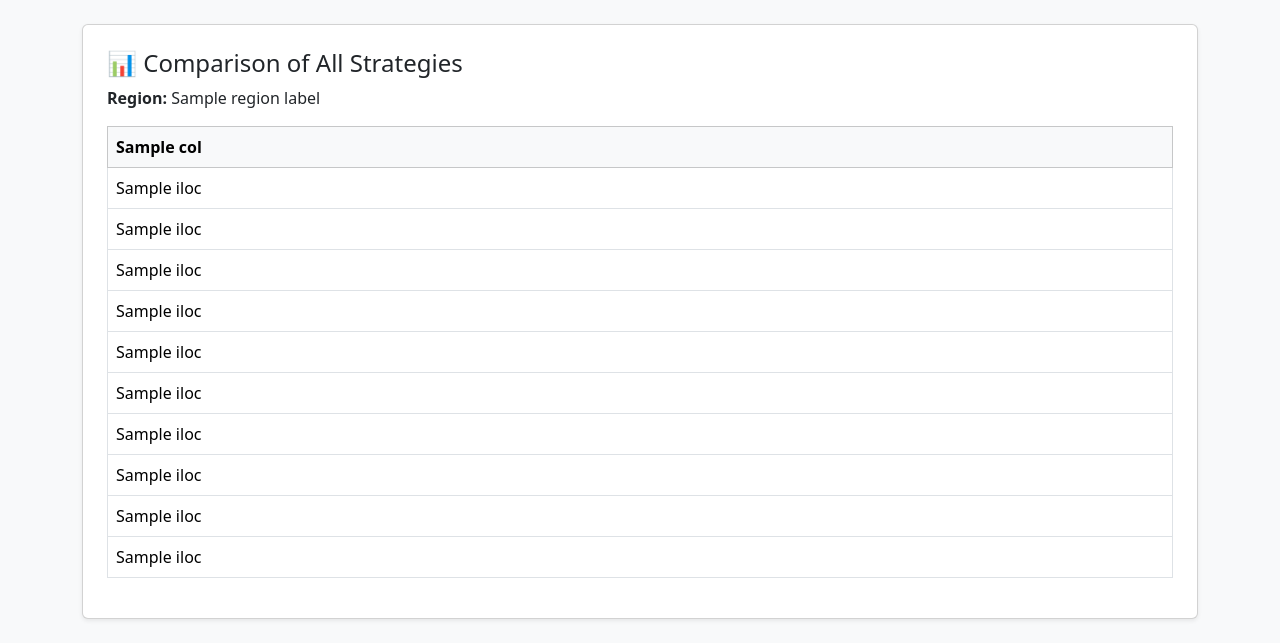
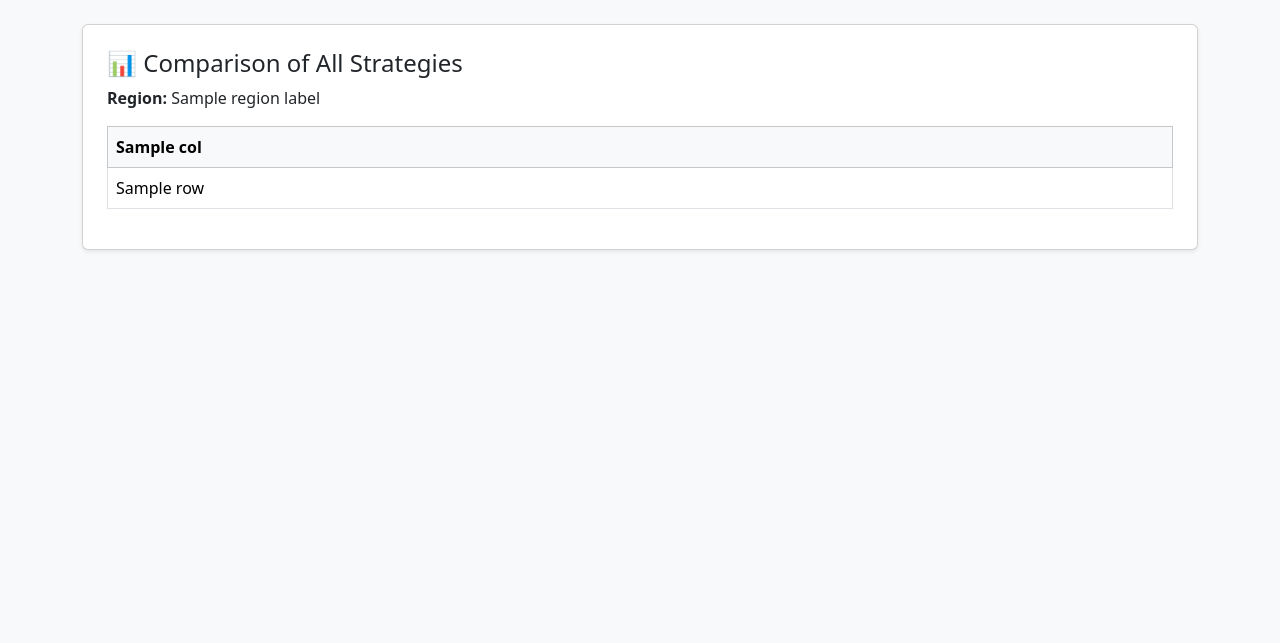
Before and after one commit to iakerman7/ROUTE-Optimizer, a Flask app: template templates/index.html in a window 1280 px wide. Shown: the part 1289-1932 px from the top of the page. After the commit the page ends 1540 px from the top, so only its background shows below. Run offline with Flask 3, Linux system fonts and the light colour scheme; the template is opened without the code that fills it: most values are stand-ins (such as "Sample title", 1, 10 or a date in 2020); parts of the project's set-up code (start-up, migrations or seed data) failed here and were passed over.

Commit message:
✅ Fix: removed .shape[0] reference from comparison table

```diff
--- a/templates/index.html
+++ b/templates/index.html
@@ -86,16 +86,16 @@
     <table class="table table-bordered">
      <thead class="table-light">
   <tr>
-          {% for col in comparison_table.columns %}
+    {% for col in comparison_columns %}
       <th>{{ col }}</th>
     {% endfor %}
   </tr>
 </thead>
 <tbody>
-        {% for i in range(comparison_table.shape[0]) %}
+  {% for row in comparison_table %}
     <tr>
-          {% for col in comparison_table.columns %}
-          <td>{{ comparison_table[col].iloc[i] }}</td>
+      {% for col in comparison_columns %}
+        <td>{{ row[col] }}</td>
       {% endfor %}
     </tr>
   {% endfor %}
```
Lines whose indentation alone changed are shown as unchanged.
